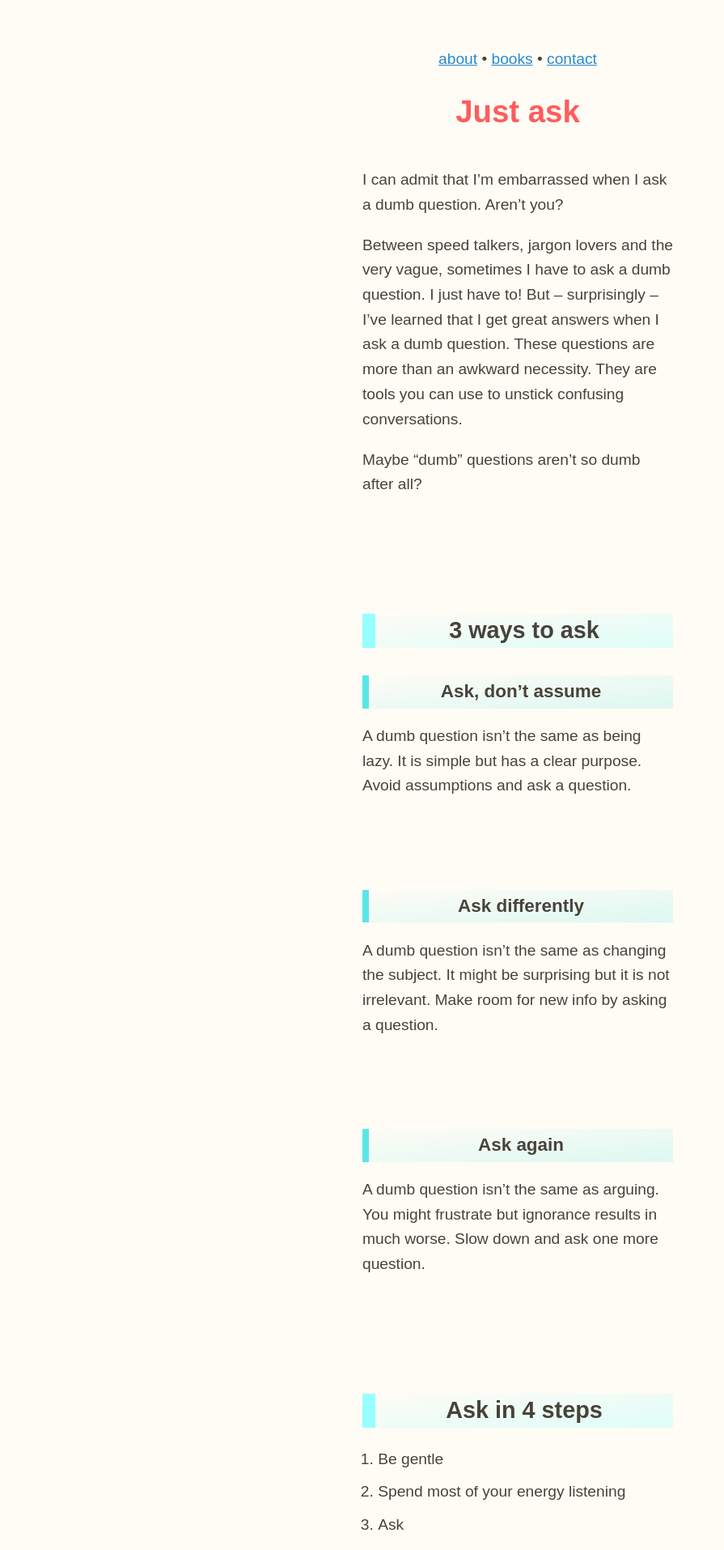
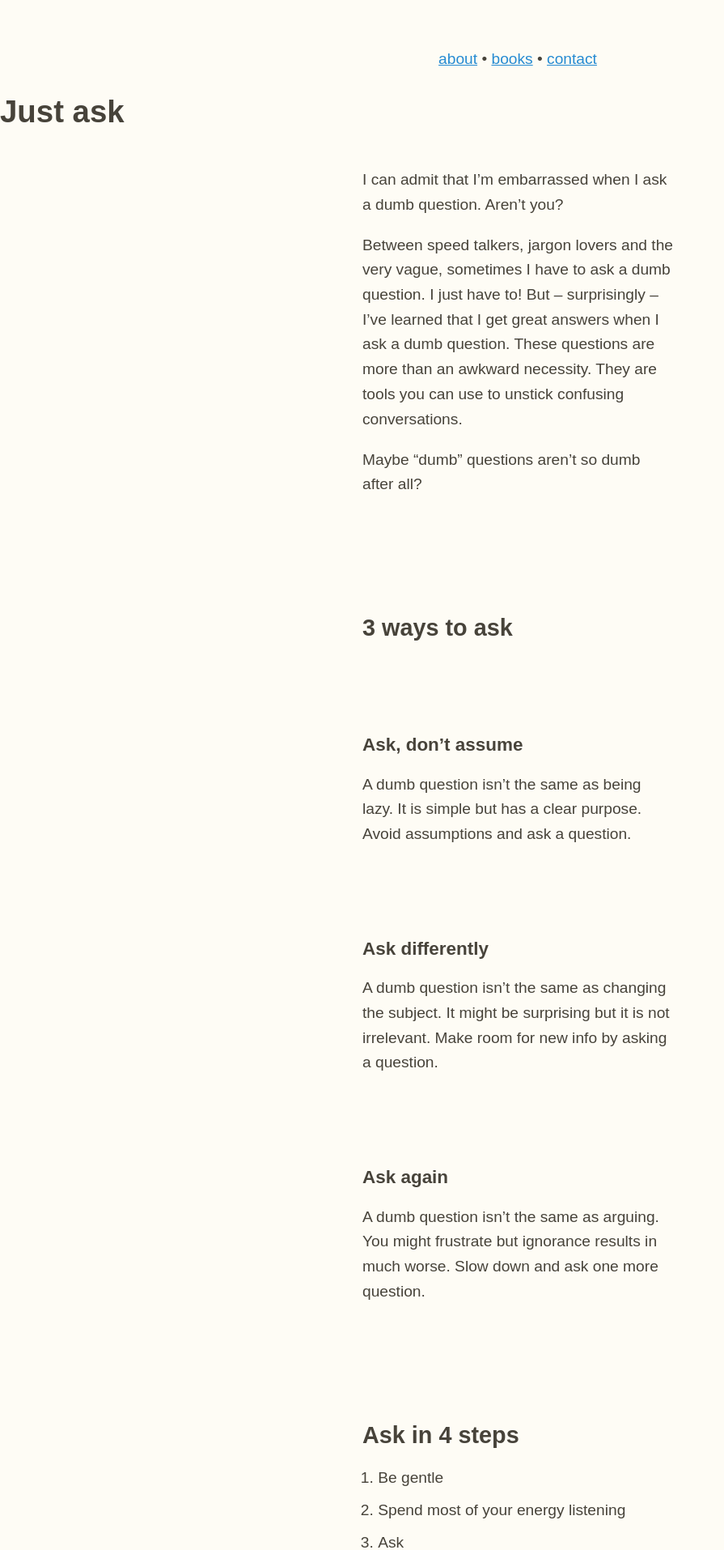
Before and after one commit to zachmccabe/zachmccabe.github.io, a Jekyll site: the page built from just_ask.md, in a window 1280 px wide. Shown: the top 1914 px of the page at 81% size, without its empty margins (0-895 px from the left). Built offline with Jekyll 4.4.1, drawn with Linux system fonts in a browser that asks for light colours.

Commit message:
Update kaoliang3_article.css

```diff
--- a/assets/css/kaoliang3_article.css
+++ b/assets/css/kaoliang3_article.css
@@ -115,45 +115,17 @@ th, td {
 h1, h2, h3, h4, h5, h6 {
   line-height: 1.25;
   overflow-wrap: break-word;
-  text-align: center;
+  text-align: left;
 }
 
-h2 + h3 {
-  margin-top: 1.5em;
-}
-
-h3 + h4 {
-  margin-top: 1.5em;
-}
-
-h3, h4, h5, h6 {
+h2, h3, h4, h5, h6 {
   margin-bottom: 0;
 }
 
-h1 {
-  color: #ff5c5c;
-}
 
-h2 {
-  background-image: linear-gradient(to bottom right, rgba(151, 255, 255, 0), rgba(151, 255, 255, 0.3));
-  border-left: 1rem solid #97ffff;
-  padding-top: 0.2rem;
-  padding-bottom: 0.2rem;
-}
 
-h3 {
-  background-image: linear-gradient(to bottom right, rgba(90, 230, 230, 0), rgba(90, 230, 230, 0.2));
-  border-left: 0.5rem solid #5ae6e6;
-  padding-top: 0.4rem;
-  padding-bottom: 0.4rem;
-}
 
-h4 {
-  background-image: linear-gradient(to bottom right, rgba(59, 163, 163, 0), rgba(59, 163, 163, 0.2));
-  border-left: 0.3rem solid #3ba3a3;
-  padding-top: 0.5rem;
-  padding-bottom: 0.5rem;
-}
+
 
 a {
   color: #268bd2;
@@ -161,7 +133,6 @@ a {
 
 aside, blockquote {
   border-left: 0.05rem solid #225d25;
-  font-size: small;
   margin-left: 0;
   padding: 0.5rem;
   text-align: center;
```
